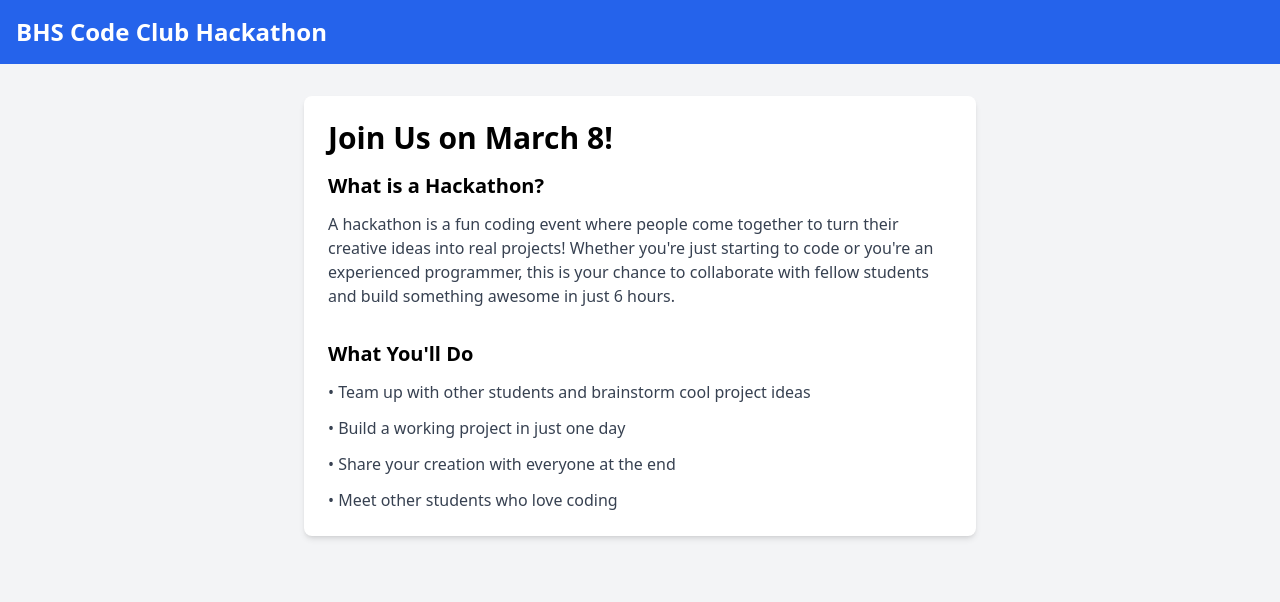
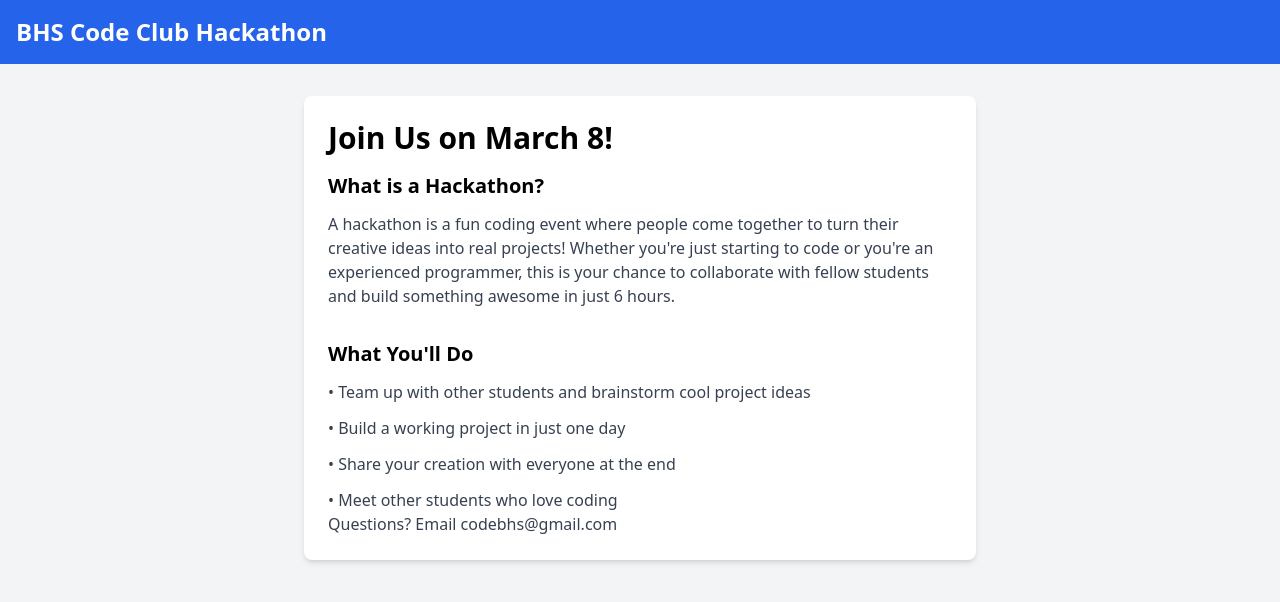
Before and after one commit to CODEBHS/hackathon-website, a React (Vite) app: page / in a window 1280 px wide. Shown: the top 602 px of the page. Built offline with nearby package versions, Linux system fonts and the light colour scheme.

Commit message:
Adding email to bottom of page

```diff
--- a/src/App.tsx
+++ b/src/App.tsx
@@ -34,6 +34,9 @@ const App: FC = () => {
               <p>• Meet other students who love coding</p>
             </div>
           </section>
+          <section>
+            <p className="text-gray-700 mb4">Questions? Email codebhs@gmail.com</p>
+          </section>
         </div>
       </main>
     </div>
```
